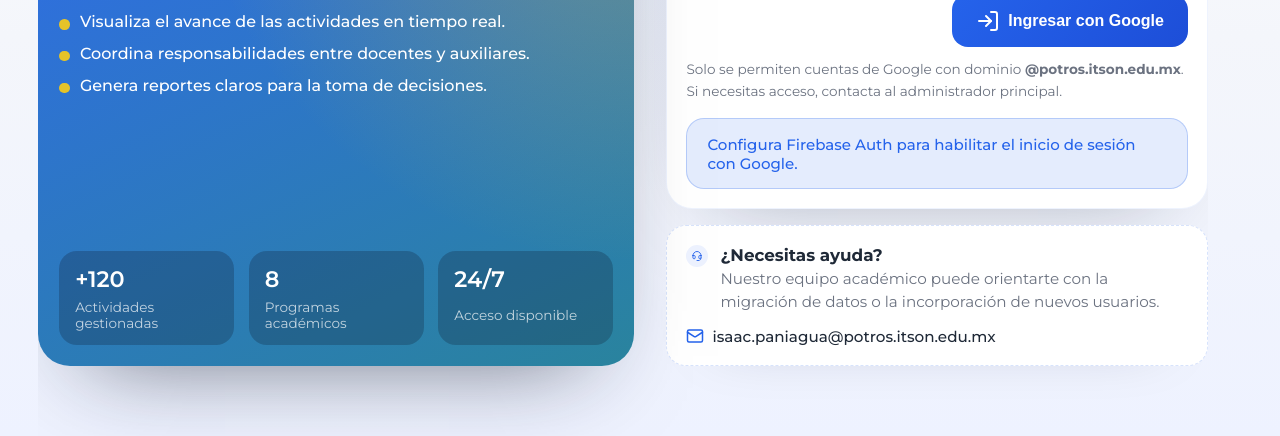
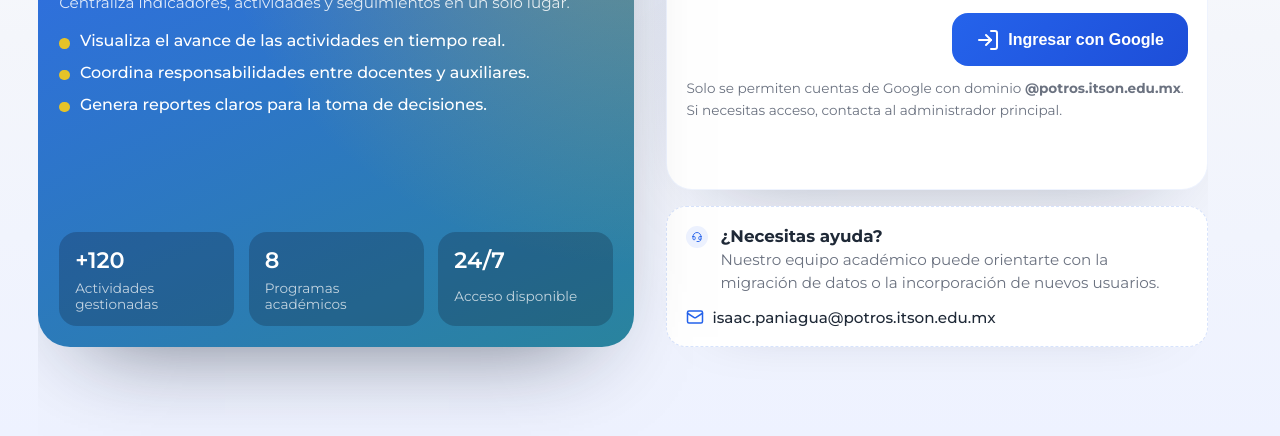
Before and after one commit to isaacpaniagua-design/TableroControlDocente, a plain HTML site: page index.html in a window 1280 px wide. Shown: the part 364-800 px from the top of the page. Drawn offline with nearby package versions, Linux system fonts and the light colour scheme; no server answers.

Commit message:
Configure Firebase fallback credentials

```diff
--- a/index.html
+++ b/index.html
@@ -450,12 +450,12 @@
     <!-- Configuración de Firebase -->
     <script>
       window.firebaseConfig = window.firebaseConfig || {
-        apiKey: "",
-        authDomain: "",
-        projectId: "",
-        storageBucket: "",
-        messagingSenderId: "",
-        appId: "",
+        apiKey: "AIzaSyBWa6nNgWGdsqS12OhqAfIlJcSbT59cLGs",
+        authDomain: "tablerocontroldocente.firebaseapp.com",
+        projectId: "tablerocontroldocente",
+        storageBucket: "tablerocontroldocente.firebasestorage.app",
+        messagingSenderId: "184781501380",
+        appId: "1:184781501380:web:cc14875f679e077f28ea91",
       };
     </script>
     <!-- Lógica de la Aplicación -->
```
